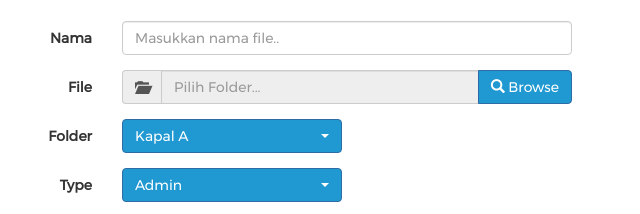
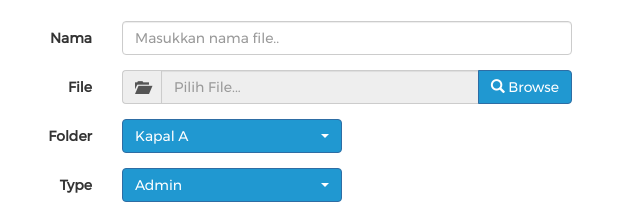
Before and after one commit to amercury13/CSMSimport, a plain HTML site: page index.html in a window 1280 px wide. Shown: the part 193-407 px from the top of the page, 293-933 px from the left. Drawn offline with nearby package versions, Linux system fonts and the light colour scheme.

Commit message:
new
html

```diff
--- a/index.html
+++ b/index.html
@@ -118,7 +118,7 @@
 				      <input type="file" name="img[]" class="file">
 				      <div class="input-group col-xs-12">
 				      <span class="input-group-addon"><i class="glyphicon glyphicon-folder-open"></i></span>
-				      <input type="text" class="form-control" disabled placeholder="Pilih Folder...">
+				      <input type="text" class="form-control" disabled placeholder="Pilih File...">
 				      <span class="input-group-btn">
 				        <button class="browse btn btn-primary" type="button"><i class="glyphicon glyphicon-search"></i> Browse</button>
 				      </span>
```
